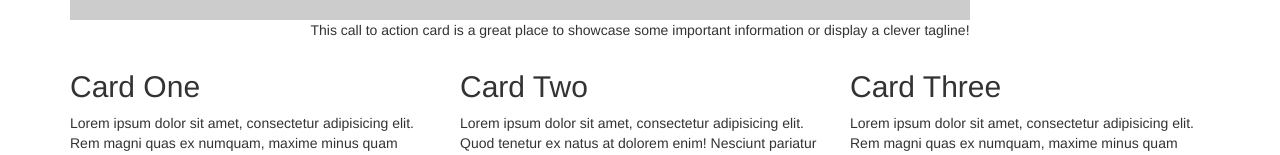
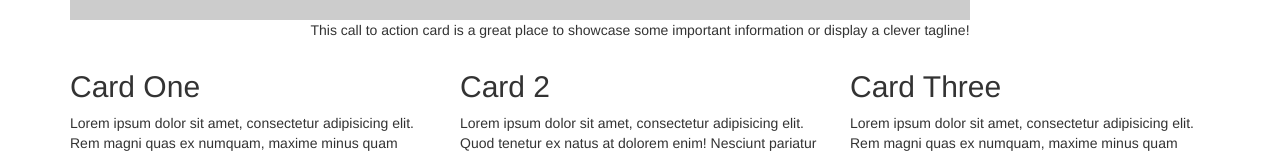
Before and after one commit to jakubgedera/brestovredesign, an Angular app: page / in a window 1280 px wide. Shown: the part 508-663 px from the top of the page. Built offline with nearby package versions, Linux system fonts and the light colour scheme.

Commit message:
Commit 2 test

```diff
--- a/src/app/app.component.html
+++ b/src/app/app.component.html
@@ -67,7 +67,7 @@
     <div class="col-md-4 mb-4">
       <div class="card h-100">
         <div class="card-body">
-          <h2 class="card-title">Card Two</h2>
+          <h2 class="card-title">Card 2</h2>
           <p class="card-text">Lorem ipsum dolor sit amet, consectetur adipisicing elit. Quod tenetur ex natus at dolorem enim! Nesciunt pariatur voluptatem sunt quam eaque, vel, non in id dolore voluptates quos eligendi labore.</p>
         </div>
         <div class="card-footer">
```
Also changed, not shown: 1 other file (tests, documents, lock files or other folders).
